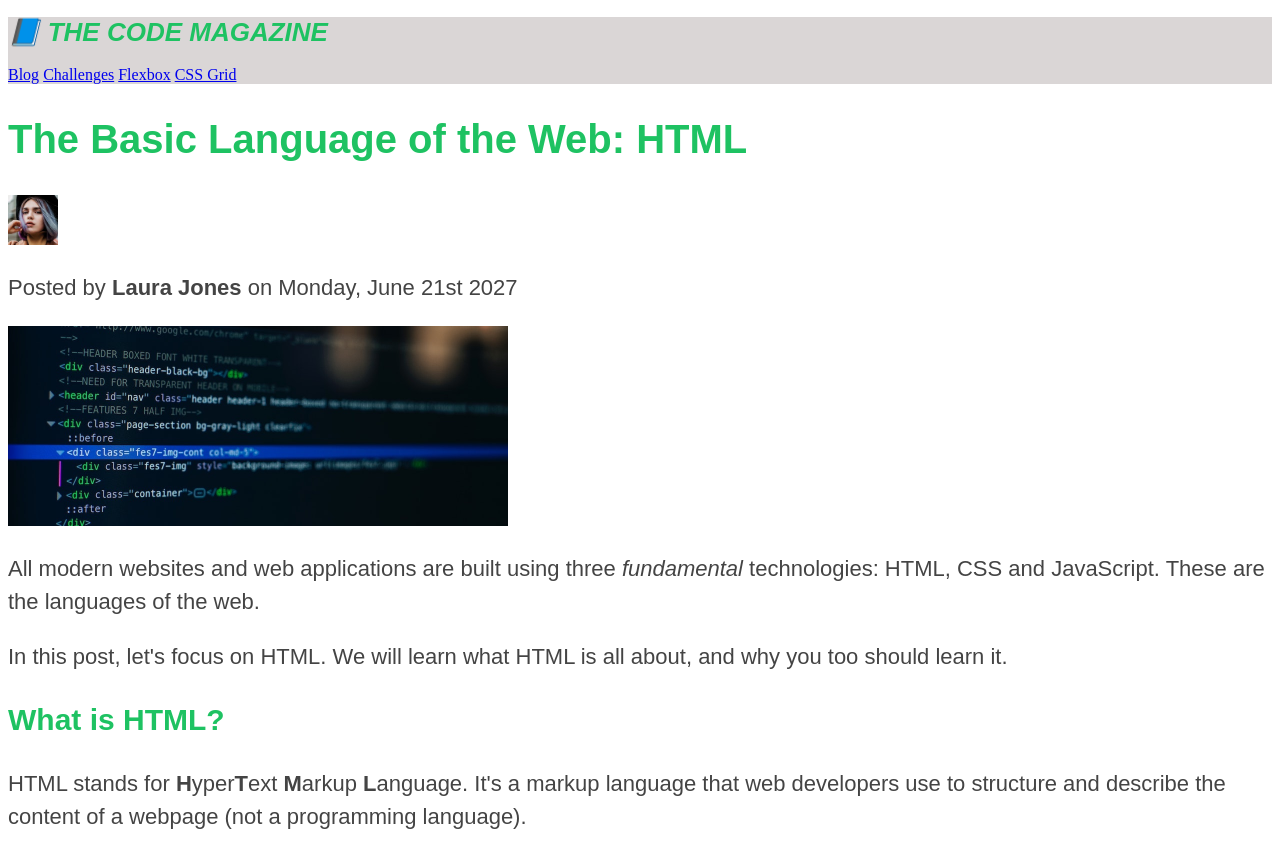
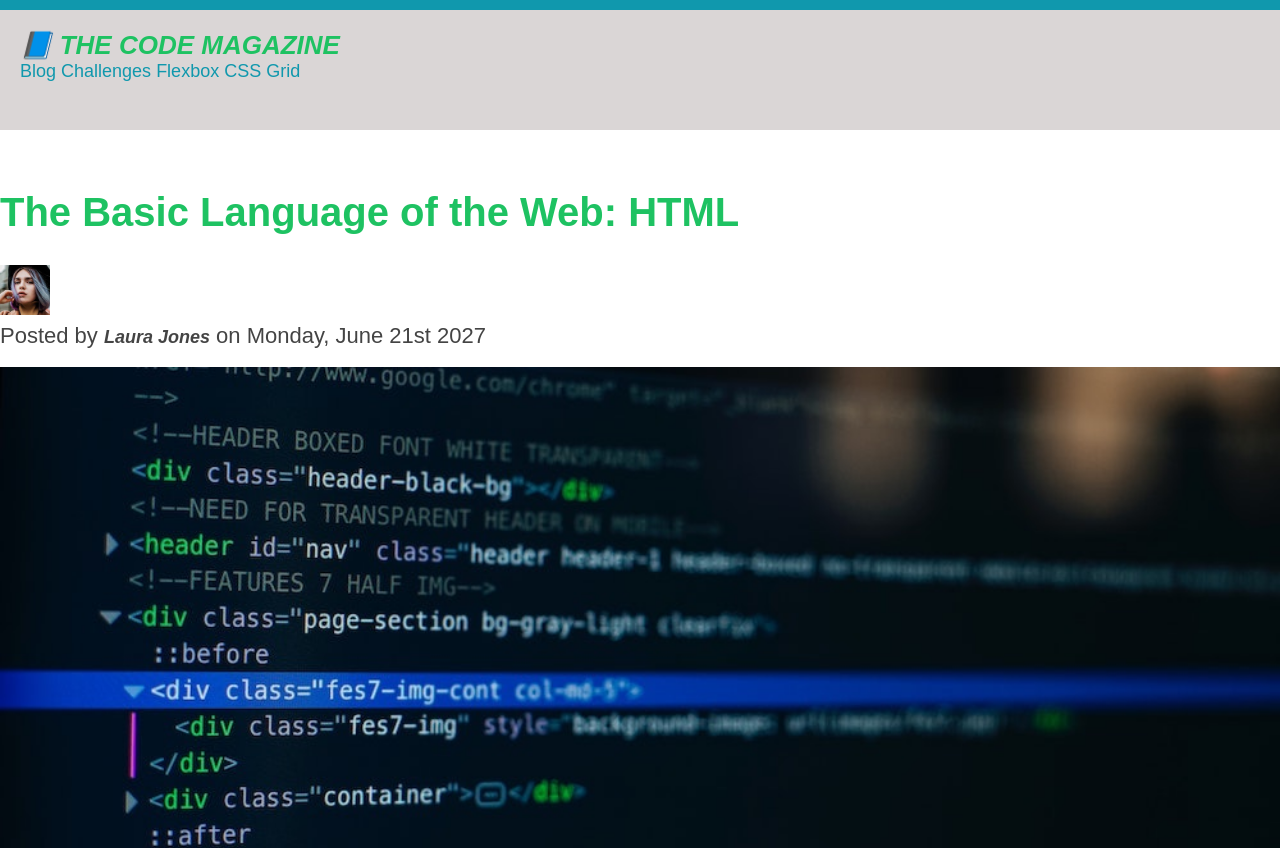
Before and after one commit to AniketRamteke/css, a plain HTML site: page index.html in a window 1280 px wide. Shown: the top 848 px of the page. Drawn offline with Linux system fonts and the light colour scheme.

Commit message:
padding, margin and border

```diff
--- a/index.html
+++ b/index.html
@@ -28,7 +28,7 @@
     </header>
 
     <article>
-      <header>
+      <header class="post-header">
         <h2>The Basic Language of the Web: HTML</h2>
 
         <img
@@ -38,13 +38,17 @@
           width="50"
         />
 
-        <p>Posted by <strong>Laura Jones</strong> on Monday, June 21st 2027</p>
+        <p>
+          Posted by <strong id="author">Laura Jones</strong> on Monday, June
+          21st 2027
+        </p>
 
         <img
           src="img/post-img.jpg"
           alt="HTML code on a screen"
           width="500"
           height="200"
+          class="post-img"
         />
       </header>
 
--- a/style.css
+++ b/style.css
@@ -1,11 +1,40 @@
-h1,
-h2,
-h3,
-h4,
-p,
-li {
+* {
+  margin: 0;
+  padding: 0;
+}
+
+body {
   font-family: sans-serif;
   color: #444;
+  border-top: 10px solid #1098ad;
+  margin: 0;
+}
+
+.main-header {
+  background-color: #dad6d6;
+  padding: 20px;
+  margin-bottom: 60px;
+  height: 80px;
+}
+
+nav {
+  font-size: 18px;
+}
+
+article {
+  margin-bottom: 60px;
+}
+
+.post-header {
+  margin-bottom: 40px;
+}
+
+aside {
+  background-color: #dfdbdb;
+  border-top: 5px solid #1098ad;
+  border-bottom: 5px solid #1098ad;
+  padding: 50px 0;
+  width: 500px;
 }
 
 h1,
@@ -22,10 +51,13 @@ h1 {
 
 h2 {
   font-size: 40px;
+  margin-bottom: 30px;
 }
 
 h3 {
   font-size: 30px;
+  margin-bottom: 20px;
+  margin-top: 40px;
 }
 
 h4 {
@@ -37,15 +69,27 @@ h4 {
 p {
   font-size: 22px;
   line-height: 1.5; /* default id 100% of the font height */
+  margin-bottom: 15px;
+}
+
+ul,
+ol {
+  margin-left: 50px;
 }
 
 li {
   font-size: 20px;
+  margin-bottom: 10px;
 }
 
-/* to select footer and p elements at the same time */
-footer p {
-  font-size: 16px;
+/* for selecting last child from li list use psuedo class*/
+li:last-child {
+  margin-bottom: 0;
+}
+
+#author {
+  font-style: italic;
+  font-size: 18px;
 }
 
 #copyright {
@@ -57,22 +101,17 @@ footer p {
   font-weight: bold;
 }
 
+/* to select footer and p elements at the same time */
+footer p {
+  font-size: 16px;
+}
+
 /* ul {
   list-style: none;
 } */
 
 .related {
   list-style: none;
-}
-
-.main-header {
-  background-color: #dad6d6;
-}
-
-aside {
-  background-color: #dfdbdb;
-  border-top: 5px solid #1098ad;
-  border-bottom: 5px solid #1098ad;
 }
 
 li:first-child {
@@ -84,7 +123,37 @@ li:last-child {
 }
 
 li:nth-child(odd) {
+  /* color: red; */
+}
+
+article p:first-child {
   color: red;
+}
+
+/* This sequence for defining anchor tag properties matter L->V->H->A */
+a:link {
+  color: #1098ad;
+  text-decoration: none;
+}
+
+a:visited {
+  color: #1098ad;
+}
+
+a:hover {
+  color: orangered;
+  font-weight: bold;
+  text-decoration: underline orangered;
+}
+
+a:active {
+  background-color: black;
+  font-style: italic;
+}
+
+.post-img {
+  width: 100%; /* percentage of the parent container */
+  height: auto;
 }
 
 #copyright {
```
Also changed, not shown: content.txt (deleted), 1 other file.
